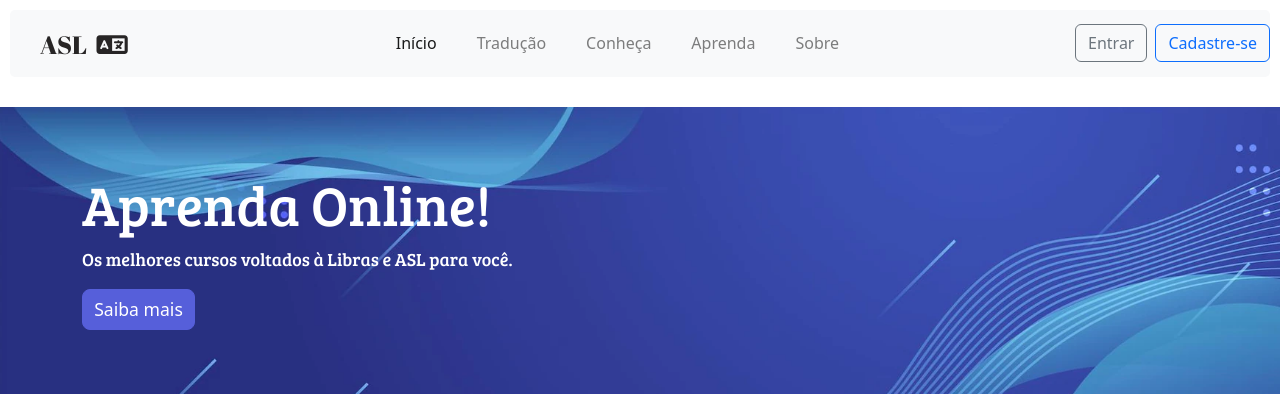
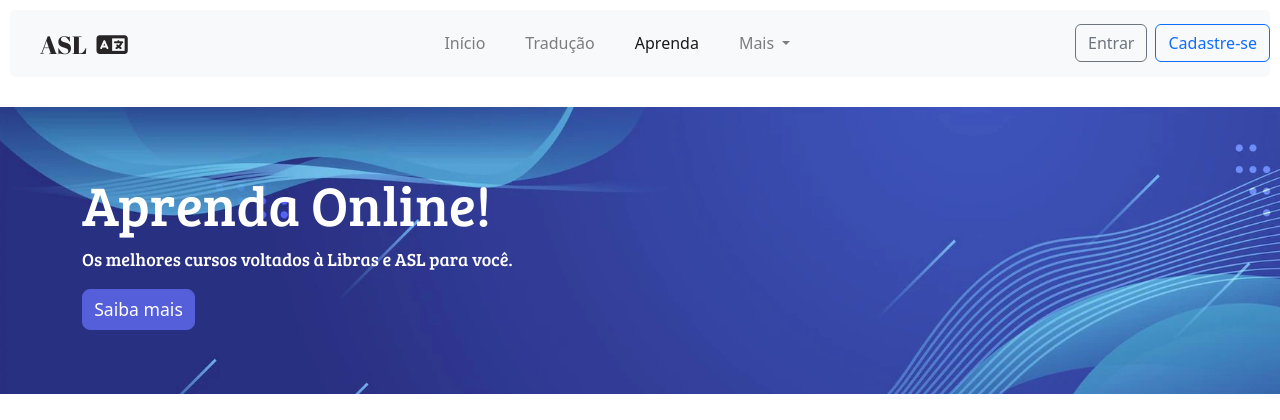
Before and after one commit to SilasPDJ/TCC, a PHP site: page /html/aprenda.php in a window 1280 px wide. Shown: the top 420 px of the page. Run offline with PHP 8.4, Linux system fonts and the light colour scheme; some libraries are stand-ins or nearby versions.

Commit message:
sessão Mais: sobre e recursos

```diff
--- a/frontend/html/utils/navbar.php
+++ b/frontend/html/utils/navbar.php
@@ -1,6 +1,15 @@
 <?php
-session_start(); // Certifique-se de iniciar a sessão aqui
+if (session_status() == PHP_SESSION_NONE) {
+    session_start();
+}
+$currentPage = basename($_SERVER['PHP_SELF']); // Captura o nome do arquivo atual
+
+$isUserLogged = isset($_SESSION['logged_user']);
+
 ?>
+
+
+
 <!-- TOPO -->
 <header>
     <!-- NAVBAR RESPONSIVA -->
@@ -16,15 +25,29 @@ session_start(); // Certifique-se de iniciar a sessão aqui
         </button>
         <div class="collapse navbar-collapse" id="navbarNavAltMarkup">
             <div class="navbar-nav mx-auto">
-                <a class="nav-item nav-link active ml-4" href="/">Início</a>
-                <a class="nav-item nav-link ml-4" href="/html/traducao.php">Tradução</a>
-                <a class="nav-item nav-link ml-4" href="/#secao1">Conheça</a>
-                <a class="nav-item nav-link ml-4" href="/html/aprenda.php">Aprenda</a>
-                <a class="nav-item nav-link ml-4" href="/#secao2">Sobre</a>
+                <?php if ($isUserLogged): ?>
+                    <a class="nav-item nav-link <?php echo $currentPage == 'sistema.html' ? 'active' : ''; ?> ml-4" href="/sistema.html">Sistema</a>
+                <?php endif; ?>
+
+                <a class="nav-item nav-link <?php echo $currentPage == 'index.php' ? 'active' : ''; ?> ml-4" href="/">Início</a>
+                <a class="nav-item nav-link <?php echo $currentPage == 'traducao.php' ? 'active' : ''; ?> ml-4" href="/html/traducao.php">Tradução</a>
+                <a class="nav-item nav-link <?php echo $currentPage == 'aprenda.php' ? 'active' : ''; ?> ml-4" href="/html/aprenda.php">Aprenda</a>
+
+                <!-- Dropdown para "Sobre" e "Recursos" -->
+                <div class="nav-item dropdown">
+                    <a class="nav-link dropdown-toggle ml-4" href="#" id="navbarDropdown" role="button" data-toggle="dropdown" aria-haspopup="true" aria-expanded="false">
+                        Mais
+                    </a>
+                    <div class="dropdown-menu" aria-labelledby="navbarDropdown">
+                        <a class="dropdown-item <?php echo $currentPage == 'index.php' && strpos($_SERVER['REQUEST_URI'], '#secao1') !== false ? 'active' : ''; ?>" href="/#secao1">Sobre</a>
+                        <a class="dropdown-item <?php echo $currentPage == 'index.php' && strpos($_SERVER['REQUEST_URI'], '#secao2') !== false ? 'active' : ''; ?>" href="/#secao2">Recursos</a>
+                    </div>
+                </div>
+
                 <hr class="linhabar d-lg-none w-100 my-2">
             </div>
             <div class="navbar-nav">
-                <?php if (isset($_SESSION['logged_user'])): ?>
+                <?php if ($isUserLogged): ?>
                     <span class="navbar-text mr-3">Bem-vindo de volta, <?php echo $_SESSION['logged_user']['nome']; ?>!</span>
                     <a href="/php/sair.php" class="btn btn-outline-danger my-2 my-sm-0">Sair</a>
                 <?php else: ?>
```
